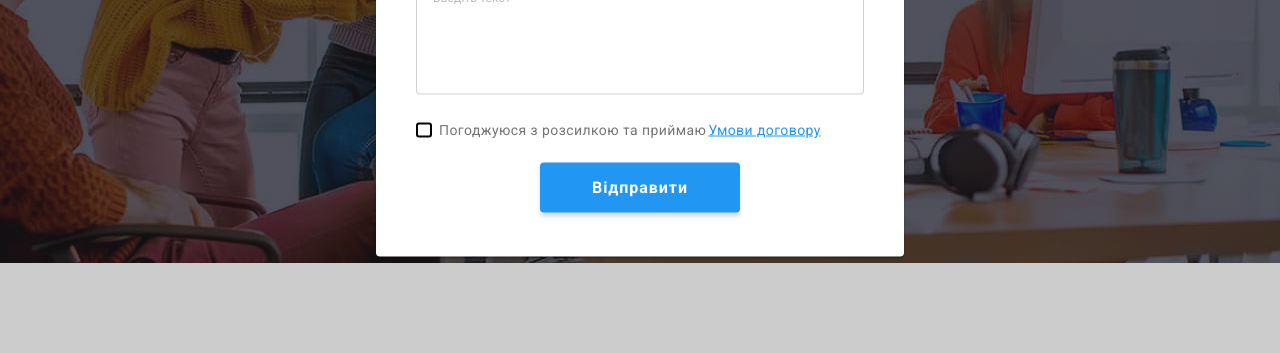
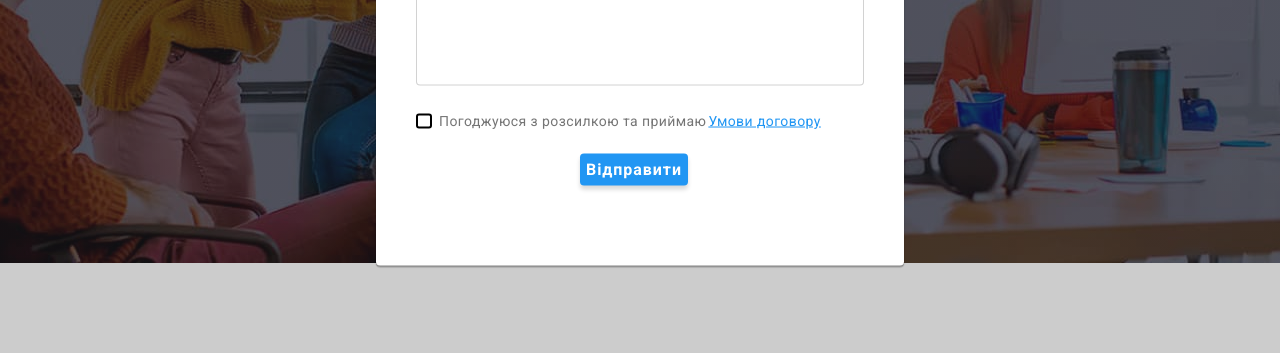
Before and after one commit to Victoria-Panayoti/goit-markup-hw-06, a plain HTML site: page index.html in a window 1280 px wide. Both pictures are taken after a click on the button "Замовити послугу". Shown: the part 434-787 px from the top of the page. Drawn offline with nearby package versions, Linux system fonts and the light colour scheme.

Commit message:
add corrected

```diff
--- a/css/styles.css
+++ b/css/styles.css
@@ -812,10 +812,13 @@ body {
   color: var(--color-accent);
   text-decoration: underline;
 }
+.modal-sendbtn{
+  padding-right: 164px;
+  padding-bottom: 40px;
+  padding-left: 164px;
+}
 .button-send-form {
   display: block;
-  min-width: 200px;
-  height: 50px;
   background: var(--color-accent);
   box-shadow: 0px 4px 4px rgba(0, 0, 0, 0.15);
   border-radius: 4px;
@@ -825,7 +828,6 @@ body {
   line-height: 1.88;
   letter-spacing: 0.06em;
   color: #ffffff;
-  margin: 0 auto;
   transition: background 250ms cubic-bezier(0.4, 0, 0.2, 1);
 }
 .button-send-form:hover,
--- a/index.html
+++ b/index.html
@@ -631,7 +631,9 @@
               <a href="" class="link check-link">Умови договору</a></label
             >
           </div>
-          <button type="submit" class="button-send-form">Відправити</button>
+          <div class="modal-sendbtn">
+            <button type="submit" class="button-send-form">Відправити</button>
+          </div>
         </form>
       </div>
     </div>
```
